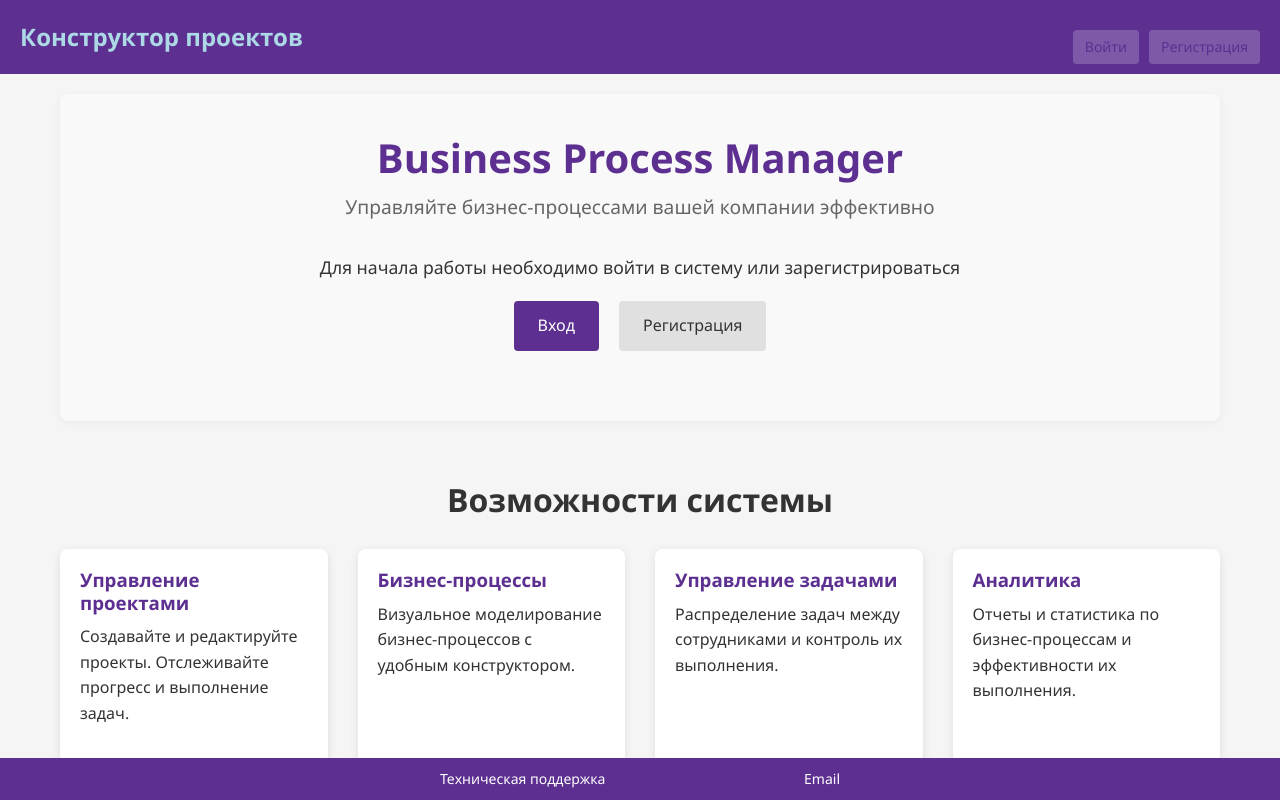
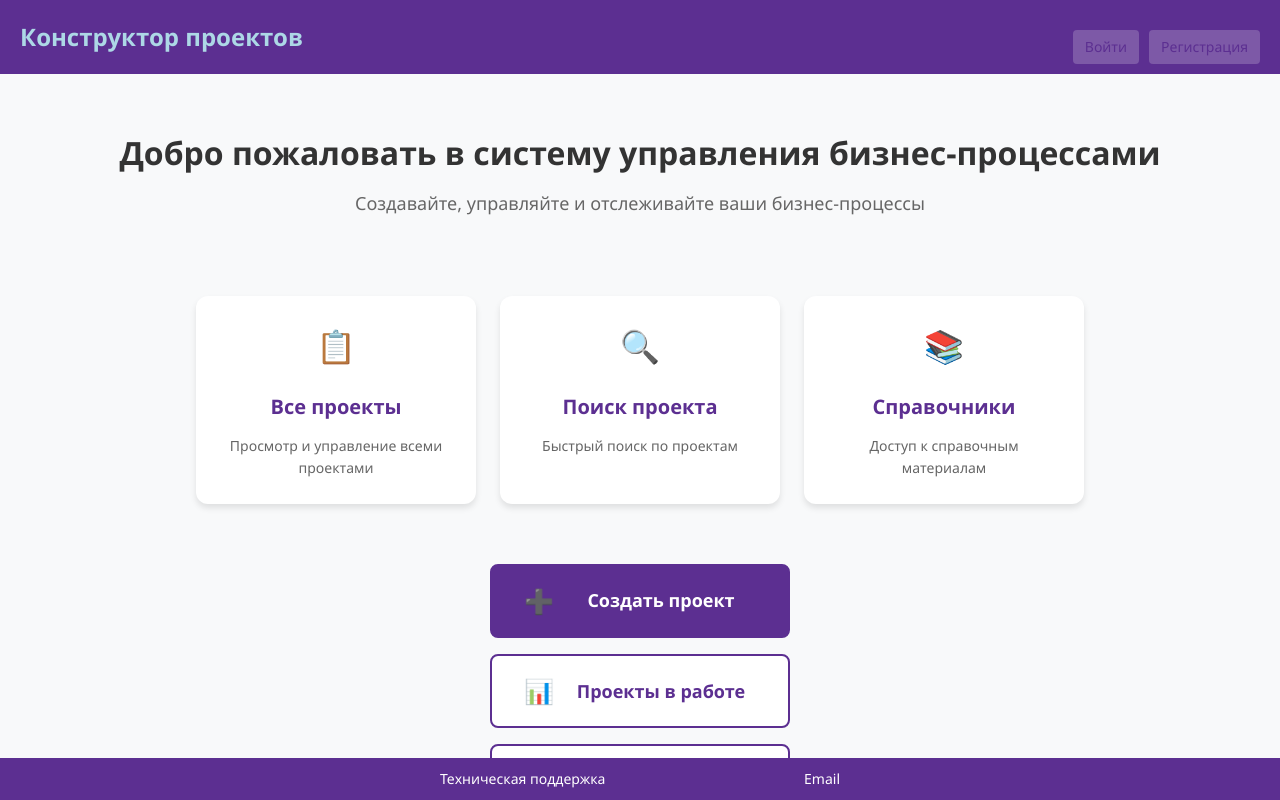
Before and after one commit to zoronikkill/ProcessManager, a React (Vite) app in the folder front-react-project/: page / in a window 1280 px wide. Built offline with nearby package versions, Linux system fonts and the light colour scheme; no server answers.

Commit message:
refactor HomePage component to enhance layout and user experience; replaced authentication logic with a streamlined welcome section and quick action cards for improved navigation

```diff
--- a/front-react-project/src/pages/HomePage.jsx
+++ b/front-react-project/src/pages/HomePage.jsx
@@ -1,74 +1,51 @@
 import React from 'react';
 import { Link } from 'react-router-dom';
-import { useAuth } from '../contexts/AuthContext.jsx';
 import './HomePage.css';
 
 const HomePage = () => {
-  const { isAuthenticated, currentUser } = useAuth();
+    return (
+        <div className="container">
+            <main className="home-main">
+                <div className="welcome-section">
+                    <h1>Добро пожаловать в систему управления бизнес-процессами</h1>
+                    <p>Создавайте, управляйте и отслеживайте ваши бизнес-процессы</p>
+                </div>
 
-  return (
-    <div className="home-page">
-      <div className="hero-section">
-        <h1>Business Process Manager</h1>
-        <p className="subtitle">Управляйте бизнес-процессами вашей компании эффективно</p>
-
-        {isAuthenticated() ? (
-          <div className="welcome-section">
-            <h2>Добро пожаловать, {currentUser?.first_name || currentUser?.username}!</h2>
-            <div className="action-buttons">
-              <Link to="/projects" className="primary-button">
-                Мои проекты
+                <div className="quick-actions">
+                    <div className="quick-actions-row">
+                        <Link to="/projects" className="quick-action-card">
+                            <span className="card-icon">📋</span>
+                            <span className="card-title">Все проекты</span>
+                            <span className="card-description">Просмотр и управление всеми проектами</span>
                         </Link>
-              <Link to="/employees" className="secondary-button">
-                Управление сотрудниками
+                        <Link to="/search" className="quick-action-card">
+                            <span className="card-icon">🔍</span>
+                            <span className="card-title">Поиск проекта</span>
+                            <span className="card-description">Быстрый поиск по проектам</span>
+                        </Link>
+                        <Link to="/directory" className="quick-action-card">
+                            <span className="card-icon">📚</span>
+                            <span className="card-title">Справочники</span>
+                            <span className="card-description">Доступ к справочным материалам</span>
                         </Link>
                     </div>
                 </div>
-        ) : (
-          <div className="auth-actions">
-            <p>Для начала работы необходимо войти в систему или зарегистрироваться</p>
-            <div className="action-buttons">
-              <Link to="/login" className="primary-button">
-                Вход
+
+                <div className="main-actions">
+                    <Link to="/editor" className="main-action-button create">
+                        <span className="button-icon">➕</span>
+                        <span className="button-text">Создать проект</span>
                     </Link>
-              <Link to="/register" className="secondary-button">
-                Регистрация
+                    <Link to="/active-projects" className="main-action-button active">
+                        <span className="button-icon">📊</span>
+                        <span className="button-text">Проекты в работе</span>
+                    </Link>
+                    <Link to="/archive" className="main-action-button archive">
+                        <span className="button-icon">📁</span>
+                        <span className="button-text">Архив проектов</span>
                     </Link>
                 </div>
-          </div>
-        )}
-      </div>
-
-      <div className="features-section">
-        <h2>Возможности системы</h2>
-        <div className="features-grid">
-          <div className="feature-card">
-            <h3>Управление проектами</h3>
-            <p>Создавайте и редактируйте проекты. Отслеживайте прогресс и выполнение задач.</p>
-          </div>
-          <div className="feature-card">
-            <h3>Бизнес-процессы</h3>
-            <p>Визуальное моделирование бизнес-процессов с удобным конструктором.</p>
-          </div>
-          <div className="feature-card">
-            <h3>Управление задачами</h3>
-            <p>Распределение задач между сотрудниками и контроль их выполнения.</p>
-          </div>
-          <div className="feature-card">
-            <h3>Аналитика</h3>
-            <p>Отчеты и статистика по бизнес-процессам и эффективности их выполнения.</p>
-          </div>
-        </div>
-      </div>
-
-      <div className="info-section">
-        <h2>О приложении</h2>
-        <p>
-          Business Process Manager — это веб-приложение для моделирования, исполнения и мониторинга
-          бизнес-процессов. Система позволяет создавать визуальные схемы процессов,
-          назначать задачи сотрудникам и отслеживать их выполнение.
-        </p>
-      </div>
+            </main>
         </div>
     );
 };
```
Lines whose indentation alone changed are shown as unchanged.
